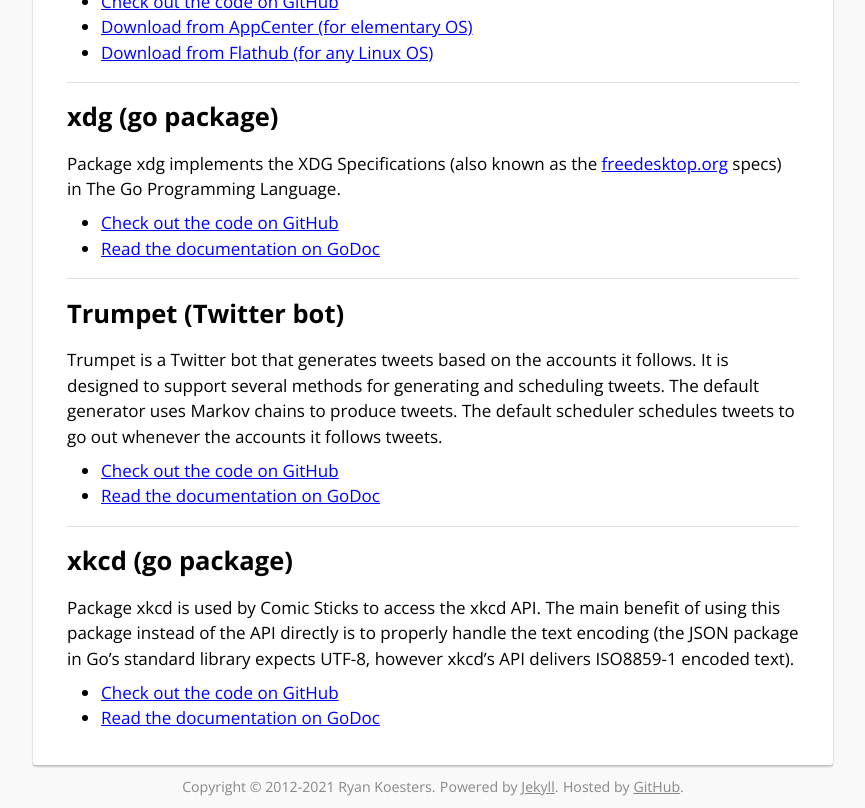
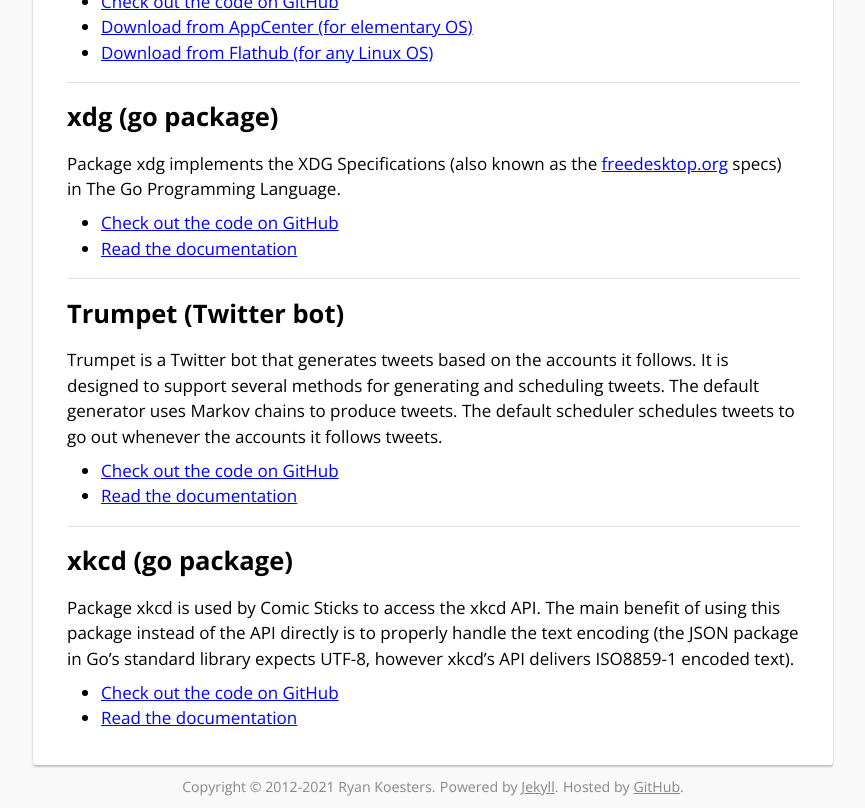
Before and after one commit to rkoesters/rkoesters.github.io, a Jekyll site: the page built from projects.md, in a window 1280 px wide. Shown: the part 675-1483 px from the top of the page, without its empty margins (207-1072 px from the left). Built offline with Jekyll 4.4.1, drawn with Linux system fonts in a browser that asks for light colours.

Commit message:
Update project documentation links.

```diff
--- a/projects.md
+++ b/projects.md
@@ -27,7 +27,7 @@
 Language.
 
 - [Check out the code on GitHub](https://github.com/rkoesters/xdg)
-- [Read the documentation on GoDoc](https://godoc.org/github.com/rkoesters/xdg)
+- [Read the documentation](https://pkg.go.dev/github.com/rkoesters/xdg)
 
 ---
 
@@ -40,7 +40,7 @@
 follows tweets.
 
 - [Check out the code on GitHub](https://github.com/rkoesters/trumpet)
-- [Read the documentation on GoDoc](https://godoc.org/github.com/rkoesters/trumpet)
+- [Read the documentation](https://pkg.go.dev/github.com/rkoesters/trumpet)
 
 ---
 
@@ -52,4 +52,4 @@
 xkcd's API delivers ISO8859-1 encoded text).
 
 - [Check out the code on GitHub](https://github.com/rkoesters/xkcd)
-- [Read the documentation on GoDoc](https://godoc.org/github.com/rkoesters/xkcd)
+- [Read the documentation](https://pkg.go.dev/github.com/rkoesters/xkcd)
```
